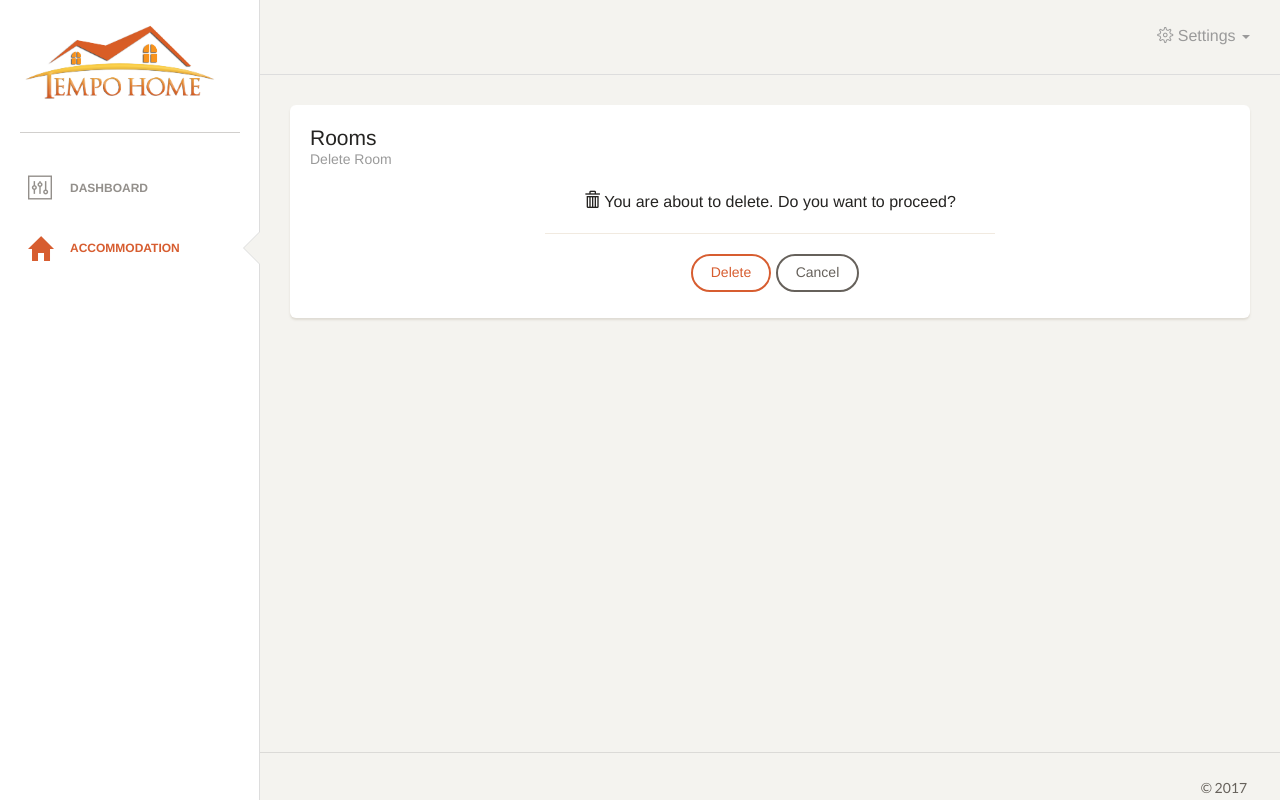
After one commit to lauraschiatti/TempoHome, a Django app: page /account/room/delete/1 in a window 1280 px wide. The commit adds this page. Run offline with Django 3.2, Linux system fonts and the light colour scheme; tables that the repository leaves empty hold one stand-in row (values such as "Sample post"); some libraries are stand-ins or nearby versions.

Commit message:
Rooms delete url, view and template

```diff
--- a/accommodation/urls.py
+++ b/accommodation/urls.py
@@ -3,9 +3,8 @@ from . import views
 from .views import (
     RoomList,
     RoomDetail,
-   # CourseCreation,
-   # CourseUpdate,
-   # CourseDelete
+    # RoomUpdate
+    RoomDelete
 )
 
 
@@ -14,5 +13,5 @@ urlpatterns = [
     url(r'^rooms$', RoomList.as_view(), name='rooms_list'),
     url(r'^rooms/new$', views.create_room, name='new_room'),
     url(r'^room/(?P<pk>\d+)$', RoomDetail.as_view(), name='room_detail'),
-    url(r'^profile$', RoomDetail.as_view(), name='room_detail'),
+    url(r'^room/delete/(?P<pk>\d+)$', RoomDelete.as_view(), name='room_delete'),
 ]
--- a/accommodation/views.py
+++ b/accommodation/views.py
@@ -1,8 +1,10 @@
 from django.shortcuts import render
 from django.http import HttpResponseRedirect
+from django.forms import modelformset_factory
 from django.views.generic import ListView
 from django.views.generic.detail import DetailView
-from django.forms import modelformset_factory
+from django.views.generic.edit import DeleteView
+from django.core.urlresolvers import reverse_lazy
 
 from .models import Room, Picture
 from .forms import RoomForm, PictureForm
@@ -49,3 +51,7 @@ class RoomList(ListView):
 
 class RoomDetail(DetailView):
    model = Room
+
+class RoomDelete(DeleteView):
+   model = Room
+   success_url = reverse_lazy('accommodation:rooms_list')
--- /dev/null
+++ b/templates/accommodation/room_confirm_delete.html
@@ -0,0 +1,50 @@
+{% extends "base-dashboard.html" %}
+
+{% load staticfiles %}
+
+{% block title %}
+    <title>Rooms</title>
+{% endblock %}
+
+{% block sidebar %}
+    <li>
+        <a href="{% url 'accommodation:dashboard' %}">
+            <i class="ti-panel"></i>
+            <p>Dashboard</p>
+        </a>
+    </li>
+    <li class="active">
+        <a href="{% url 'accommodation:rooms_list' %}">
+            <i class="glyphicon glyphicon-home"></i>
+            <p>Accommodation</p>
+        </a>
+    </li>
+{% endblock %}
+
+{% block content %}
+    <div class="row">
+        <div class="col-md-12">
+            <div class="card">
+                <div class="header">
+                    <h4 class="title">Rooms</h4>
+                    <p class="category">Delete Room</p>
+                </div>
+                <div class="content">
+                   <form method="post">
+                       {% csrf_token %}
+                       <div class="row">
+                           <div class="col-xs-12 col-md-6 col-md-push-3">
+                               <p class="text-center"><i class="glyphicon glyphicon-trash"></i> You are about to delete. Do you want to proceed?</p>
+                               <hr>
+                               <p class="text-center">
+                                  <input type="submit" class="btn btn-danger" value="Delete" style="margin-left: 10px">
+                                  <a type="button" class="btn btn-default" href="{% url 'accommodation:rooms_list' %}"> Cancel </a>
+                               </p>
+                           </div>
+                       </div>
+                   </form>
+                </div>
+            </div>
+        </div>
+    </div>
+{% endblock %}
--- a/templates/accommodation/room_list.html
+++ b/templates/accommodation/room_list.html
@@ -48,8 +48,8 @@
                                             <td>{{ room.status }}</td>
                                             <td>
                                                <a class="btn-link" href="{% url 'accommodation:room_detail' room.id %}"><i class="glyphicon glyphicon-eye-open"></i></a>
-                                               <a class="btn-link" href="{% url 'accommodation:new_room' %}"><i class="glyphicon glyphicon-pencil"></i></a>
-                                               <a class="btn-link" href="{% url 'accommodation:new_room' %}"><i class="glyphicon glyphicon-trash"></i></a>
+                                               <a class="btn-link" href="#"><i class="glyphicon glyphicon-pencil"></i></a>
+                                               <a class="btn-link" href="{% url 'accommodation:room_delete' room.id %}"><i class="glyphicon glyphicon-trash"></i></a>
                                             </td>
                                         </tr>
                                     {% endfor %}
```
